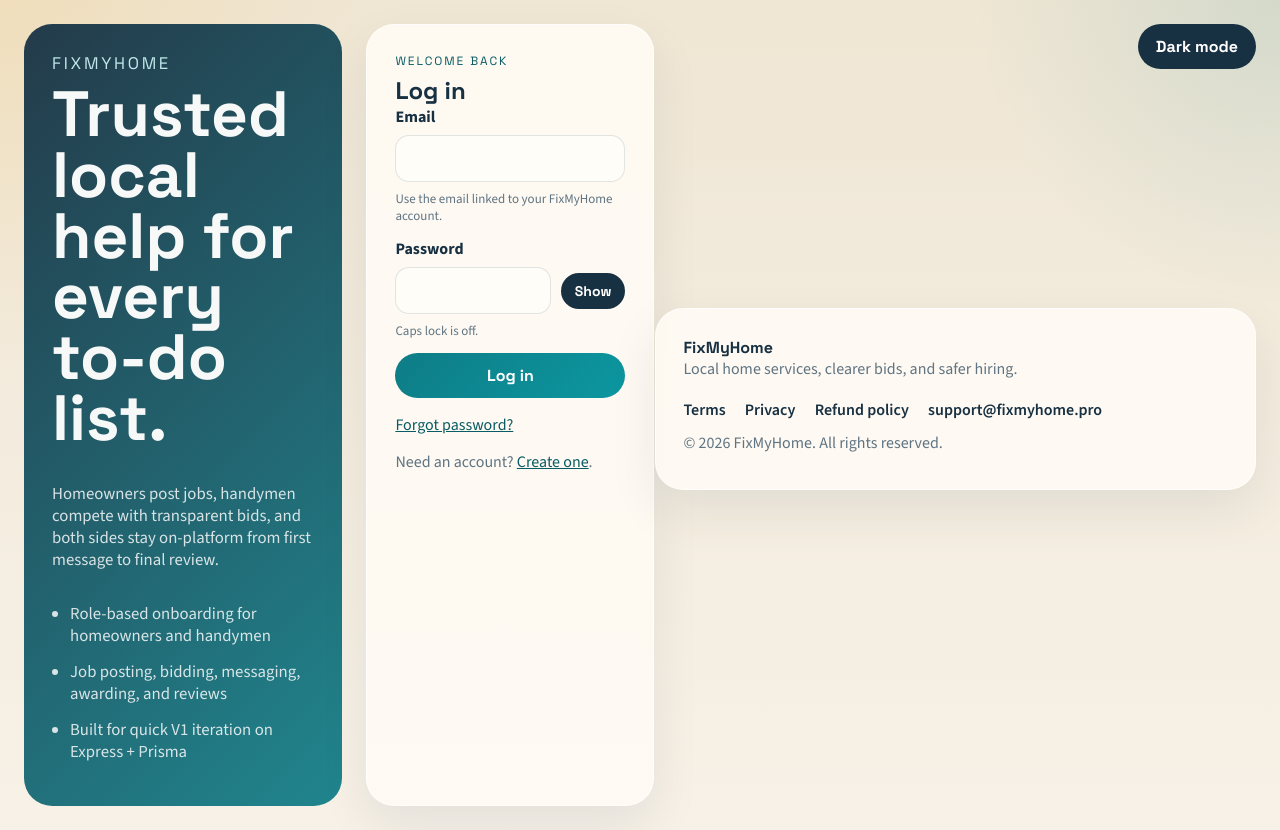
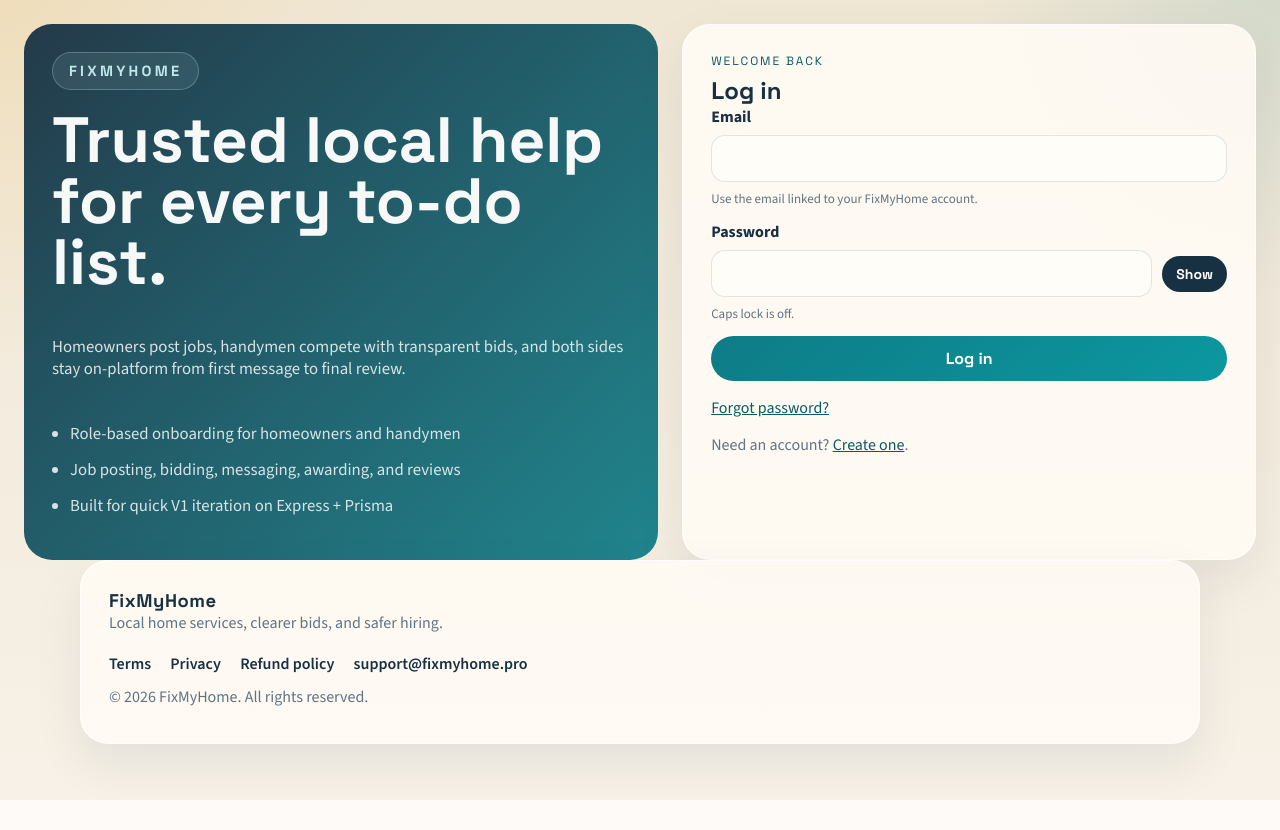
Before and after one commit to seuth325/FixMyHome, a Node server app: page /login in a window 1280 px wide. After the commit the page ends 800 px from the top, so only its background shows below. Run offline with Node 20, Linux system fonts and the light colour scheme.

Commit message:
Polish brand links and auth footer layout

```diff
--- a/public/styles.css
+++ b/public/styles.css
@@ -155,13 +155,13 @@ img {
 }
 
 .site-body {
+  min-height: 100vh;
   padding: 24px;
 }
 
 .auth-body {
   display: flex;
-  align-items: center;
-  justify-content: center;
+  flex-direction: column;
 }
 
 .auth-shell,
@@ -175,6 +175,7 @@ img {
   grid-template-columns: 1.05fr 0.95fr;
   gap: 24px;
   align-items: stretch;
+  flex: 1;
 }
 
 .auth-shell-wide {
@@ -186,6 +187,38 @@ img {
   top: 24px;
   right: 24px;
   z-index: 20;
+}
+
+.brand-mark {
+  display: inline-flex;
+  align-items: center;
+  width: fit-content;
+  margin: 0;
+  padding: 0.55rem 1rem 0.6rem;
+  border-radius: 999px;
+  background: linear-gradient(135deg, rgba(31, 150, 165, 0.16), rgba(19, 83, 113, 0.12));
+  border: 1px solid rgba(31, 150, 165, 0.28);
+  color: var(--teal-dark);
+  font-family: 'Space Grotesk', sans-serif;
+  font-size: 0.92rem;
+  font-weight: 700;
+  letter-spacing: 0.22em;
+  text-decoration: none;
+  text-transform: uppercase;
+  transition: transform 160ms ease, box-shadow 160ms ease, border-color 160ms ease;
+}
+
+.brand-mark:hover,
+.brand-mark:focus-visible {
+  transform: translateY(-1px);
+  border-color: rgba(31, 150, 165, 0.42);
+  box-shadow: 0 12px 28px rgba(16, 103, 121, 0.14);
+}
+
+.brand-mark-light {
+  background: rgba(191, 232, 234, 0.1);
+  border-color: rgba(191, 232, 234, 0.28);
+  color: #d7f6f6;
 }
 
 .app-card,
@@ -1995,9 +2028,26 @@ body[data-theme='dark'] select {
 
 .site-footer {
   width: min(1120px, calc(100% - 2rem));
-  margin: 0 auto 2rem;
+  margin: auto auto 2rem;
   display: grid;
   gap: 0.75rem;
+}
+
+.site-footer-brand {
+  display: inline-flex;
+  align-items: center;
+  width: fit-content;
+  color: var(--ink-strong);
+  font-family: 'Space Grotesk', sans-serif;
+  font-size: 1.15rem;
+  font-weight: 700;
+  letter-spacing: 0.03em;
+  text-decoration: none;
+}
+
+.site-footer-brand:hover,
+.site-footer-brand:focus-visible {
+  color: var(--accent-strong);
 }
 
 .site-footer-links {
@@ -2037,3 +2087,15 @@ body[data-theme='dark'] .site-footer {
   background: linear-gradient(180deg, rgba(19, 33, 43, 0.96), rgba(17, 27, 35, 0.96));
   border-color: rgba(135, 229, 234, 0.16);
 }
+
+body[data-theme='dark'] .brand-mark {
+  background: linear-gradient(135deg, rgba(72, 191, 206, 0.18), rgba(21, 63, 86, 0.26));
+  border-color: rgba(135, 229, 234, 0.22);
+  color: #d7f6f6;
+}
+
+body[data-theme='dark'] .brand-mark:hover,
+body[data-theme='dark'] .brand-mark:focus-visible {
+  border-color: rgba(135, 229, 234, 0.36);
+  box-shadow: 0 12px 28px rgba(0, 0, 0, 0.28);
+}
--- a/views/admin.ejs
+++ b/views/admin.ejs
@@ -14,7 +14,7 @@
   <div class="app-shell">
     <header class="app-topbar app-card">
       <div>
-        <p class="eyebrow">FixMyHome Admin</p>
+        <a href="/" class="brand-mark" aria-label="Go to FixMyHome home page">FixMyHome</a>
         <h1>Moderation and dispute review</h1>
         <p class="topbar-copy"><%= user.name %> � <%= getRoleLabel(user.role) %></p>
       </div>
--- a/views/dashboard.ejs
+++ b/views/dashboard.ejs
@@ -14,7 +14,7 @@
   <div class="app-shell">
     <header class="app-topbar app-card">
       <div>
-        <p class="eyebrow">FixMyHome Dashboard</p>
+        <a href="/" class="brand-mark" aria-label="Go to FixMyHome home page">FixMyHome</a>
         <h1><%= user.role === 'HOMEOWNER' ? 'Manage your home projects' : 'Win your next local job' %></h1>
         <p class="topbar-copy"><%= user.name %> � <%= getRoleLabel(user.role) %><% if (user.location) { %> � <%= user.location %><% } %></p>
       </div>
--- a/views/login.ejs
+++ b/views/login.ejs
@@ -11,12 +11,9 @@
   <link rel="stylesheet" href="/styles.css" />
 </head>
 <body class="site-body auth-body">
-  <div class="auth-theme-toggle">
-    <button type="button" class="btn btn-secondary" data-theme-toggle>Dark mode</button>
-  </div>
   <main class="auth-shell">
     <section class="auth-hero">
-      <p class="eyebrow">FixMyHome</p>
+      <a href="/" class="brand-mark brand-mark-light" aria-label="Go to FixMyHome home page">FixMyHome</a>
       <h1>Trusted local help for every to-do list.</h1>
       <p>Homeowners post jobs, handymen compete with transparent bids, and both sides stay on-platform from first message to final review.</p>
       <ul class="auth-highlights">
--- a/views/partials/site-footer.ejs
+++ b/views/partials/site-footer.ejs
@@ -1,6 +1,6 @@
 <footer class="site-footer app-card">
   <div>
-    <strong>FixMyHome</strong>
+    <a href="/" class="site-footer-brand" aria-label="Go to FixMyHome home page">FixMyHome</a>
     <p class="job-meta">Local home services, clearer bids, and safer hiring.</p>
   </div>
   <nav class="site-footer-links" aria-label="Legal and support">
@@ -9,5 +9,5 @@
     <% }) %>
     <a href="mailto:<%= supportEmail %>"><%= supportEmail %></a>
   </nav>
-  <small class="job-meta">© <%= currentYear %> FixMyHome. All rights reserved.</small>
+  <small class="job-meta">&copy; <%= currentYear %> FixMyHome. All rights reserved.</small>
 </footer>
```
